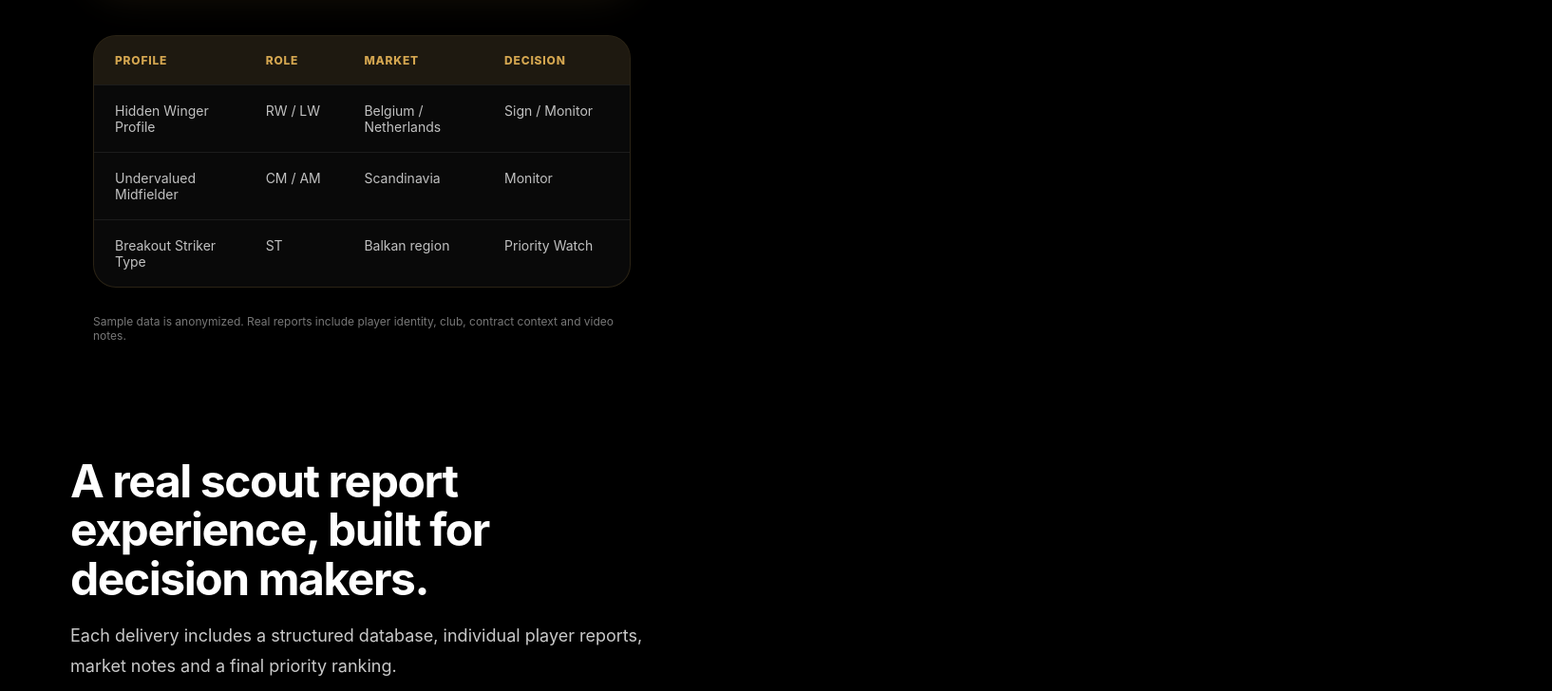
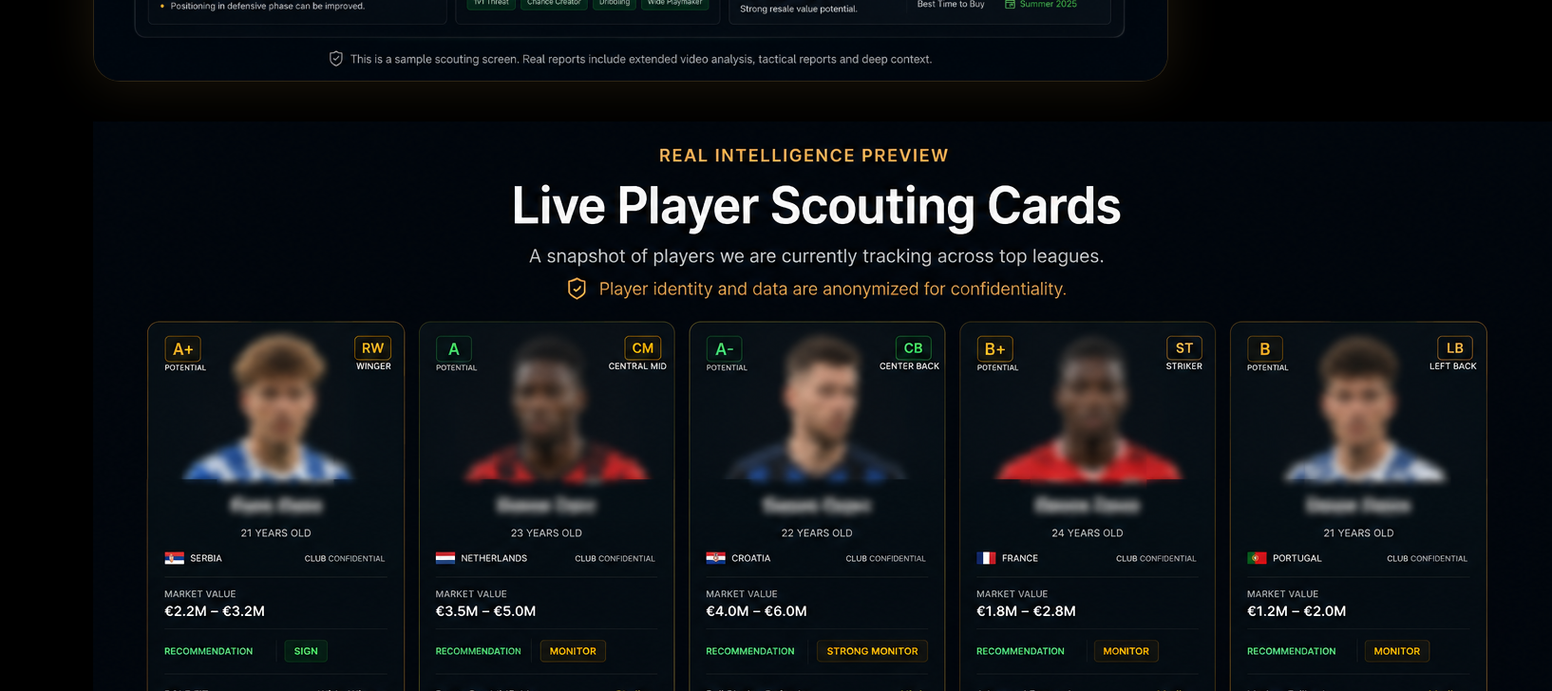
Before and after one commit to miscoutpro/mi-scout-site, a React (Vite) app: page / in a window 1280 px wide. Shown: the part 4240-4968 px from the top of the page at 95% size, 1634 px wide, since content can reach past the window. Built offline with nearby package versions, Linux system fonts and the light colour scheme.

Commit message:
Update main.jsx

```diff
--- a/src/main.jsx
+++ b/src/main.jsx
@@ -239,6 +239,12 @@ function App() {
   <img
     src="/scout-dashboard-preview.png"
     alt="MI Scout Dashboard Preview"
+  />
+</div>
+  <div className="player-cards-preview">
+  <img
+    src="/player-cards-preview.png"
+    alt="MI Scout Player Cards Preview"
   />
 </div>
   <div className="excel-preview">
```
